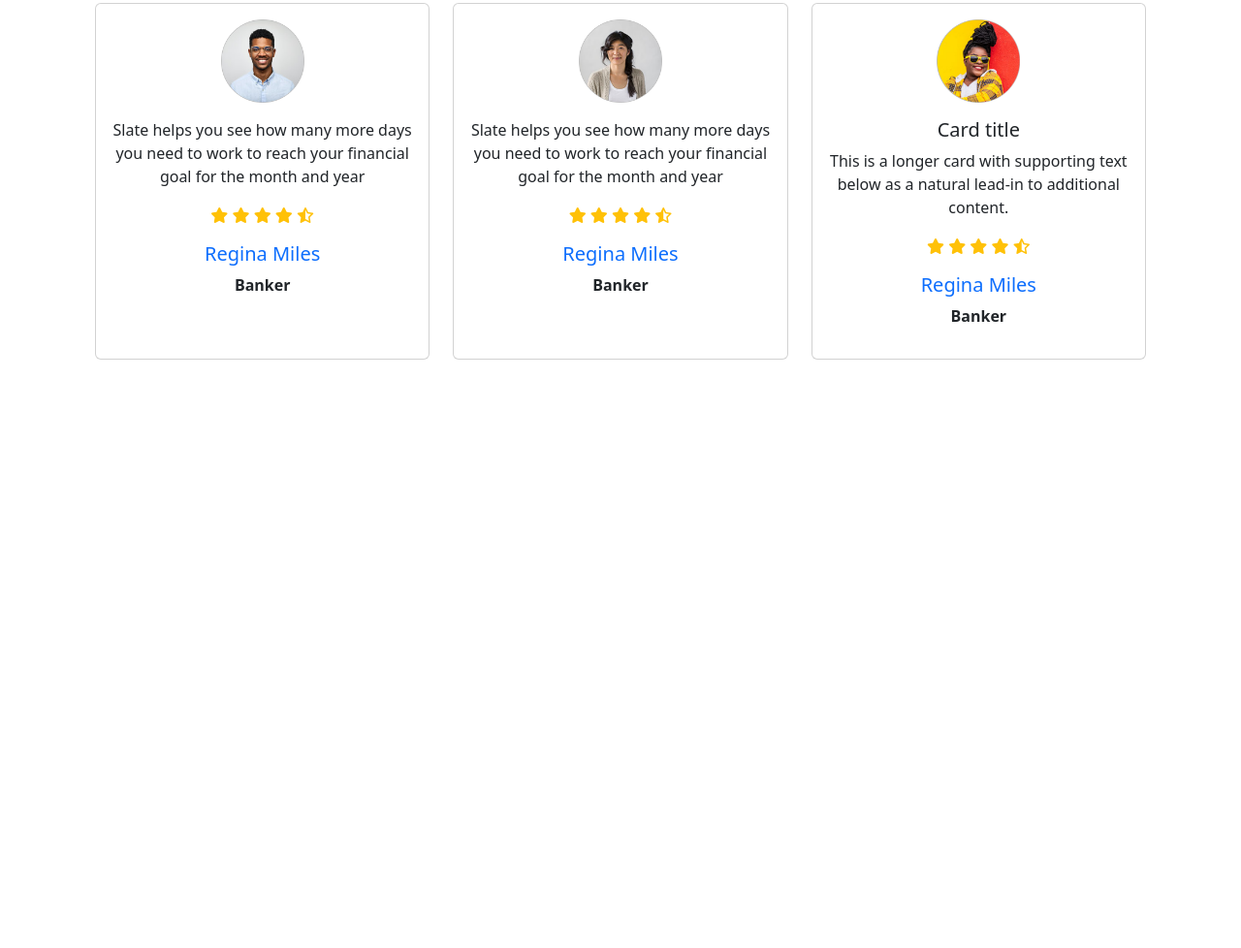
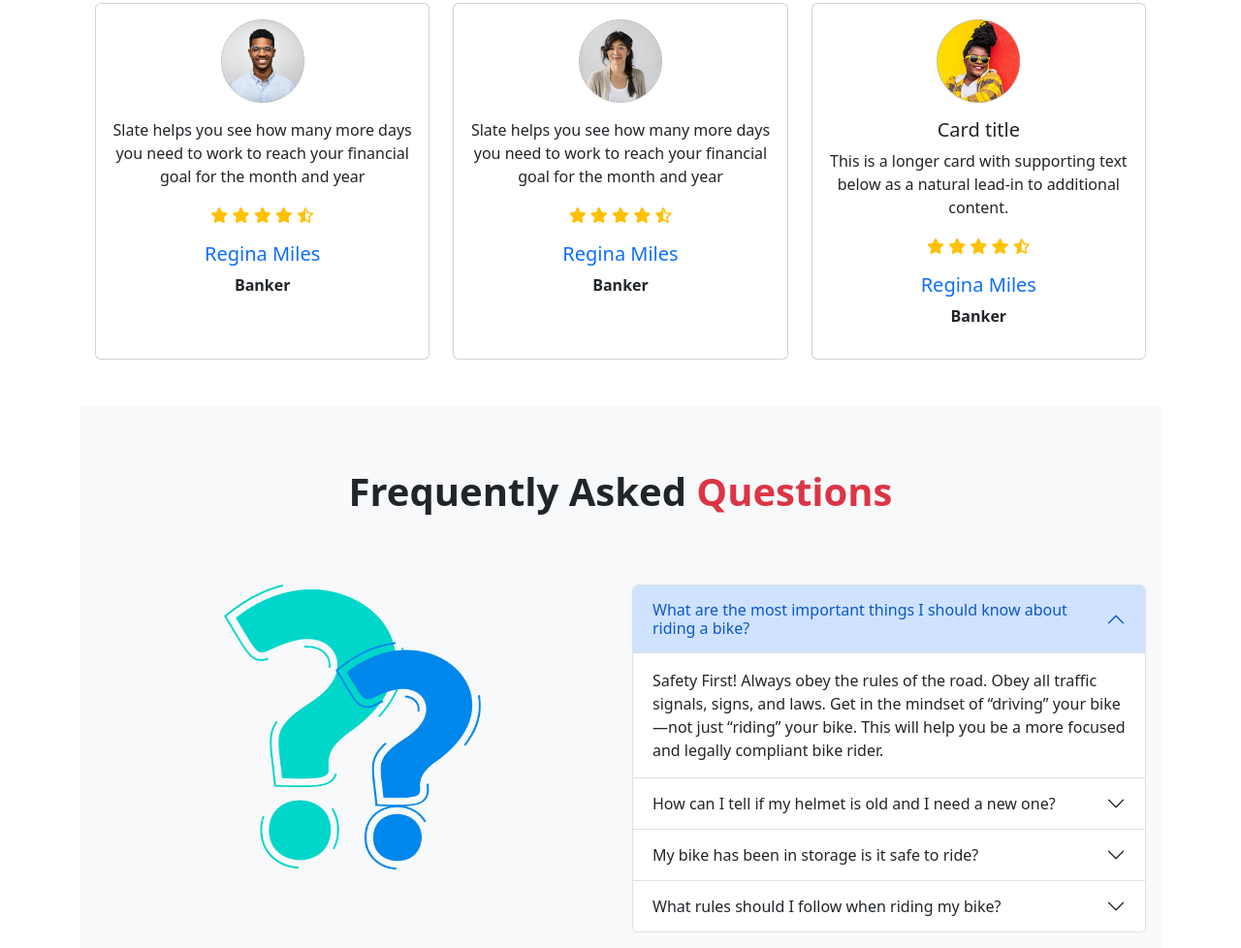
Before and after one commit to Akashdey01/biker-zone-bs, a plain HTML site: page index.html in a window 1280 px wide. Shown: the part 1780-2758 px from the top of the page at 97% size. Before the commit the page ends 2151 px from the top, so only its background shows below. Drawn offline with Linux system fonts and the light colour scheme.

Commit message:
Frequently Asked Questions section done

```diff
--- a/index.html
+++ b/index.html
@@ -52,7 +52,7 @@
             <div id="carouselExample" class="carousel slide">
                 <div class="carousel-inner">
                   <div class="carousel-item active">
-                    <div class="row">
+                    <div class="row g-4">
                          <div class="col-12 col-md-6 d-flex justify-content-center align-items-center">
                             <div>
                                 <h1>Ride-on R15 V4 with Smile</h1>
@@ -234,6 +234,73 @@
             </div>
           </div>
     </section>
+
+    <!-------------------- Frequently Asked Questions section --------------------->
+
+    <section class="mt-5 py-3 px-3 bg-secondary-subtle">
+        <h1 class="fw-bold my-5 text-center">Frequently Asked <span class="text-danger">Questions</span></h1>
+        <div class="row row-cols-1 row-cols-md-2 mt-5 g-4">
+            <div class="col text-center">
+                <img class="w-50" src="images/faq.png" alt="">
+            </div>
+            <div class="col">
+                <div class="accordion" id="accordionExample">
+                    <div class="accordion-item">
+                      <h2 class="accordion-header" id="headingOne">
+                        <button class="accordion-button" type="button" data-bs-toggle="collapse" data-bs-target="#collapseOne" aria-expanded="true" aria-controls="collapseOne">
+                            What are the most important things I should
+                            know about riding a bike?
+                        </button>
+                      </h2>
+                      <div id="collapseOne" class="accordion-collapse collapse show" aria-labelledby="headingOne" data-bs-parent="#accordionExample">
+                        <div class="accordion-body">
+                            Safety First! Always obey the rules of the road. Obey all traffic signals, signs, and laws. Get in the mindset of “driving” your bike—not just “riding” your bike. This will help you be a more focused and legally compliant bike rider.
+                        </div>
+                      </div>
+                    </div>
+                    <div class="accordion-item">
+                      <h2 class="accordion-header" id="headingTwo">
+                        <button class="accordion-button collapsed" type="button" data-bs-toggle="collapse" data-bs-target="#collapseTwo" aria-expanded="false" aria-controls="collapseTwo">
+                            How can I tell if my helmet is old and I need a
+                            new one?
+                        </button>
+                      </h2>
+                      <div id="collapseTwo" class="accordion-collapse collapse" aria-labelledby="headingTwo" data-bs-parent="#accordionExample">
+                        <div class="accordion-body">
+                            Safety First! Always obey the rules of the road. Obey all traffic signals, signs, and laws. Get in the mindset of “driving” your bike—not just “riding” your bike. This will help you be a more focused and legally compliant bike rider.
+                        </div>
+                      </div>
+                    </div>
+                    <div class="accordion-item">
+                      <h2 class="accordion-header" id="headingThree">
+                        <button class="accordion-button collapsed" type="button" data-bs-toggle="collapse" data-bs-target="#collapseThree" aria-expanded="false" aria-controls="collapseThree">
+                          My bike has been in storage is it safe to ride?
+                        </button>
+                      </h2>
+                      <div id="collapseThree" class="accordion-collapse collapse" aria-labelledby="headingThree" data-bs-parent="#accordionExample">
+                        <div class="accordion-body">
+                            Safety First! Always obey the rules of the road. Obey all traffic signals, signs, and laws. Get in the mindset of “driving” your bike—not just “riding” your bike. This will help you be a more focused and legally compliant bike rider.
+                        </div>
+                      </div>
+                    </div>
+                    <div class="accordion-item">
+                      <h2 class="accordion-header" id="headingfour">
+                        <button class="accordion-button collapsed" type="button" data-bs-toggle="collapse" data-bs-target="#collapsefour" aria-expanded="false" aria-controls="collapsefour">
+                          What rules should I follow when riding my bike?
+                        </button>
+                      </h2>
+                      <div id="collapsefour" class="accordion-collapse collapse" aria-labelledby="headingfour" data-bs-parent="#accordionExample">
+                        <div class="accordion-body">
+                            Safety First! Always obey the rules of the road. Obey all traffic signals, signs, and laws. Get in the mindset of “driving” your bike—not just “riding” your bike. This will help you be a more focused and legally compliant bike rider.
+                        </div>
+                      </div>
+                    </div>
+                  </div>
+
+            </div>
+        </div>
+    </section>
+
     <!-- js file  -->
     <script src="js-file/bootstrap.min.js"></script>
 </body>
```
